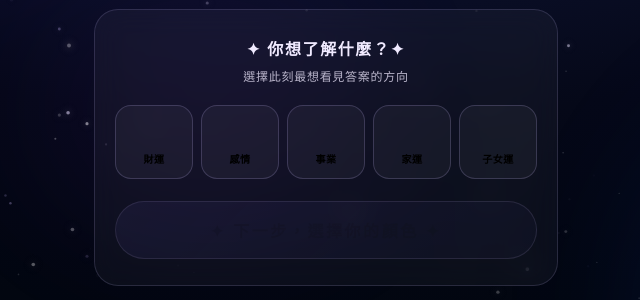
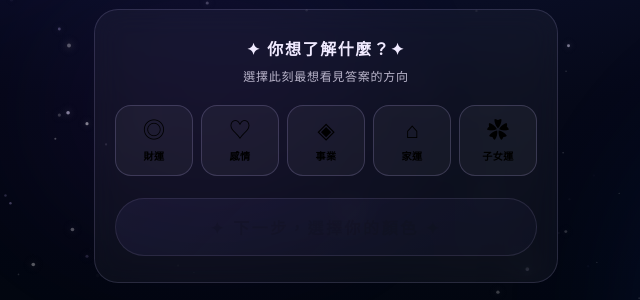
Before and after one commit to angela7781883/color-divination, a plain HTML site: page index.html in a window 1280 px wide. Shown: the part 327-627 px from the top of the page, 314-954 px from the left. Drawn offline with nearby package versions, Linux system fonts and the light colour scheme; a web font is replaced by a local one.

Commit message:
Update index.html

```diff
--- a/index.html
+++ b/index.html
@@ -56,8 +56,8 @@ background:rgba(255,255,255,.04);cursor:pointer;transition:all .3s;outline:none;
 }
 .topic-btn:hover{background:rgba(200,184,248,.1);border-color:rgba(200,184,248,.4);transform:translateY(-2px);}
 .topic-btn.selected{background:rgba(200,184,248,.18);border-color:var(–lavender);box-shadow:0 0 16px rgba(200,184,248,.25);}
-.topic-btn svg{width:26px;height:26px;stroke:var(–accent);fill:none;stroke-width:1.5;stroke-linecap:round;stroke-linejoin:round;transition:stroke .3s;}
-.topic-btn.selected svg,.topic-btn:hover svg{stroke:var(–lavender);}
+.topic-icon{font-size:1.4rem;line-height:1;color:var(–accent);transition:color .3s;}
+.topic-btn.selected .topic-icon,.topic-btn:hover .topic-icon{color:var(–lavender);}
 .topic-name{font-size:.63rem;color:var(–lavender);font-weight:700;letter-spacing:.04em;text-align:center;line-height:1.3;}
 
 /* ── 顏色按鈕 ── */
@@ -227,21 +227,11 @@ background:rgba(255,255,255,.04);cursor:pointer;transition:all .3s;outline:none;
 <script>
 // ═══ 主題 ═══════════════════════════════════════
 const TOPICS = [
-  { id:'wealth',
-    name:'財運',
-    svg:`<svg viewBox="0 0 24 24"><circle cx="12" cy="12" r="9"/><path d="M12 7v1m0 8v1M9.5 9.5C9.5 8.4 10.6 8 12 8s2.5.4 2.5 1.5S13.4 11 12 11s-2.5.6-2.5 1.5S10.6 16 12 16s2.5-.4 2.5-1.5"/></svg>` },
-  { id:'love',
-    name:'感情',
-    svg:`<svg viewBox="0 0 24 24"><path d="M12 21C12 21 4 14.5 4 9a4 4 0 0 1 8 0 4 4 0 0 1 8 0c0 5.5-8 12-8 12z"/></svg>` },
-  { id:'career',
-    name:'事業',
-    svg:`<svg viewBox="0 0 24 24"><path d="M3 17l4-8 4 4 3-6 4 10"/><path d="M3 21h18"/></svg>` },
-  { id:'family',
-    name:'家運',
-    svg:`<svg viewBox="0 0 24 24"><path d="M3 10.5L12 3l9 7.5V20a1 1 0 0 1-1 1H5a1 1 0 0 1-1-1v-9.5z"/><path d="M9 21V12h6v9"/></svg>` },
-  { id:'child',
-    name:'子女運',
-    svg:`<svg viewBox="0 0 24 24"><circle cx="12" cy="7" r="3"/><path d="M6 21v-2a4 4 0 0 1 4-4h4a4 4 0 0 1 4 4v2"/><path d="M12 14v4M9 17h6" stroke-width="1.2"/></svg>` },
+  { id:'wealth',  name:'財運', icon:'◎' },
+  { id:'love',    name:'感情', icon:'♡' },
+  { id:'career',  name:'事業', icon:'◈' },
+  { id:'family',  name:'家運', icon:'⌂' },
+  { id:'child',   name:'子女運', icon:'✿' },
 ];
 
 // ═══ 五行 ════════════════════════════════════════
@@ -401,7 +391,7 @@ function buildTopicGrid(){
   TOPICS.forEach(t=>{
     const btn=document.createElement('button');
     btn.className='topic-btn';
-    btn.innerHTML=`${t.svg}<span class="topic-name">${t.name}</span>`;
+    btn.innerHTML=`<span class="topic-icon">${t.icon}</span><span class="topic-name">${t.name}</span>`;
     btn.onclick=()=>selectTopic(t.id,btn);
     grid.appendChild(btn);
   });
```
